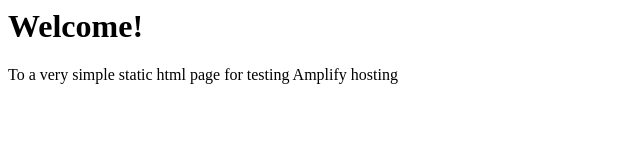
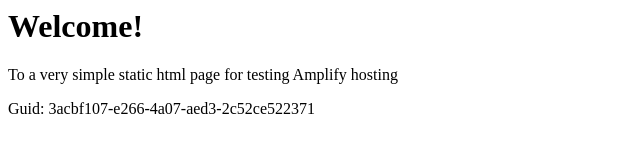
Before and after one commit to aws-aemilia-sin/Github-PR-Commit-Integration-Test-DoNotTouch-Gith-P5X5MO5I-v1-prod-ap-southeast-1, a website: page src/index.html in a window 1280 px wide. Shown: the whole page, without its empty margins (0-640 px from the left). Drawn offline with Linux system fonts and the light colour scheme.

Commit message:
commit from integ tests

```diff
--- a/src/index.html
+++ b/src/index.html
@@ -1,3 +1,5 @@
+
+
 <html lang="en">
 
 <head>
@@ -10,6 +12,6 @@
 <body>
     <h1>Welcome!</h1>
     <p>To a very simple static html page for testing Amplify hosting</p>
-</body>
+    <p>Guid: 3acbf107-e266-4a07-aed3-2c52ce522371</p></body>
 
 </html>
```
